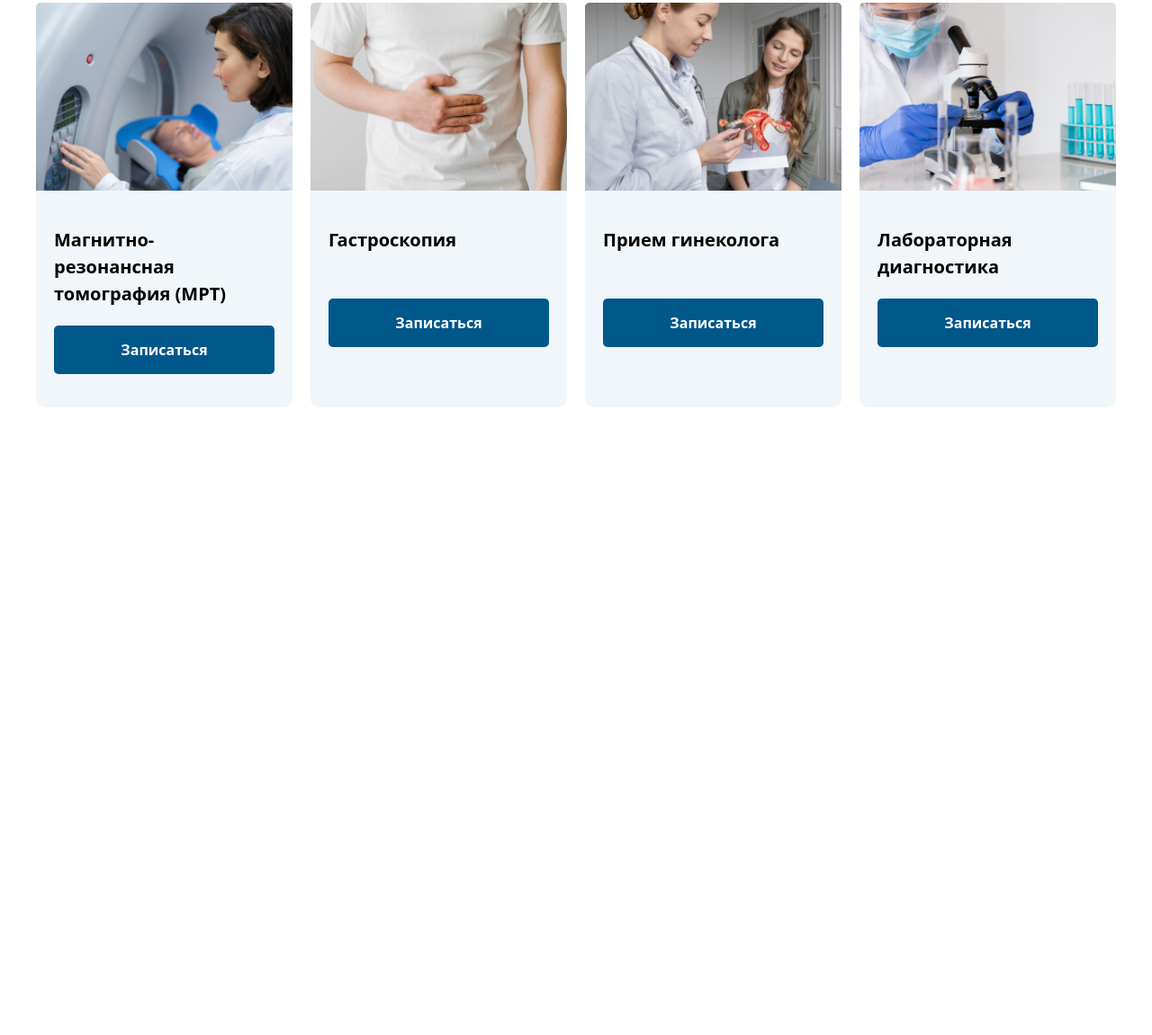
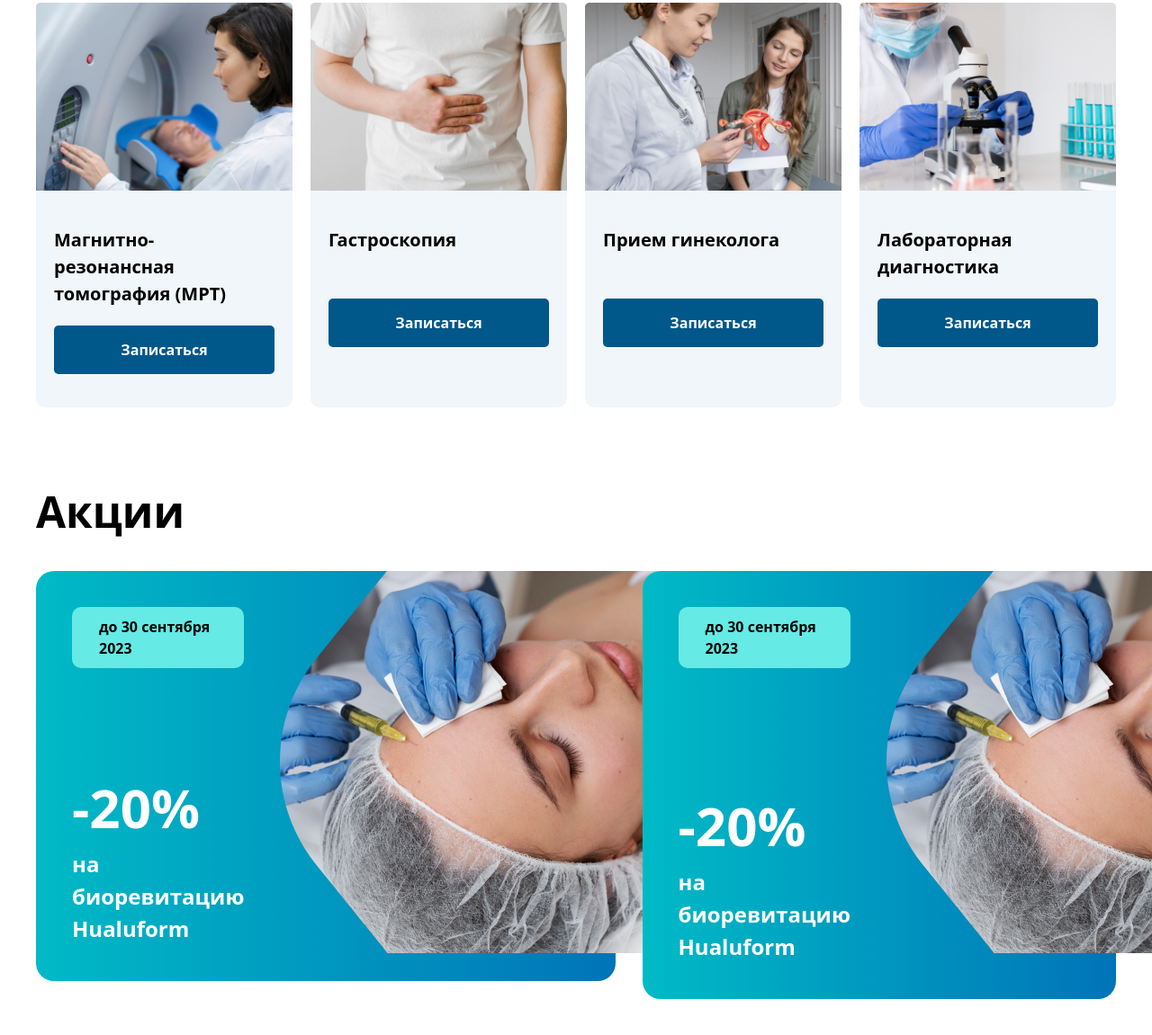
Before and after one commit to smuhriddin2006/Exam__Project, a website: page src/page2.html in a window 1280 px wide. Shown: the part 3558-4709 px from the top of the page at 90% size. Before the commit the page ends 4051 px from the top, so only its background shows below. Drawn offline with nearby package versions, Linux system fonts and the light colour scheme; files that its build step writes are made by us from their sources.

Commit message:
seventh section done by page2

```diff
--- a/src/page2.html
+++ b/src/page2.html
@@ -296,6 +296,32 @@
                 </div>
             </article>
         </section>
+
+        <section class="section7 p-[20px] lg:p-[40px] lg:max-w-[1500px] lg:m-auto">
+            <h1 class="text-[30px] font-[700] lg:text-[48px] pb-[30px]">Акции</h1>
+            <article class="flex items-start gap-[30px] w-[100%]">
+                <aside class="bg-gradient-to-r from-[#00BAC6] to-[#0074B8] flex flex-col lg:flex-row  items-center text-center lg:items-start lg:text-start lg:w-[55%] justify-between rounded-[20px]">
+                    <div class="flex items-start flex-col p-[40px] gap-[20px] lg:gap-[110px]">
+                        <p class="font-[700] py-[10px] px-[30px] rounded-[10px] bg-[#65EAE5]">до 30 сентября 2023</p>
+                        <div class="text-[white]">
+                            <h1 class="text-[60px] font-[700]">-20%</h1>
+                            <p class="text-[24px] font-[700]">на биоревитацию <br> Hualuform</p>
+                        </div>
+                    </div>
+                    <img src="./img_page2/image (61).png" alt="">
+                </aside>
+                <aside class="bg-gradient-to-r from-[#00BAC6] to-[#0074B8] lg:flex items-start lg:w-[45%] justify-between rounded-[20px] hidden ">
+                    <div class="flex items-start flex-col p-[40px] gap-[130px]">
+                        <p class="font-[700] py-[10px] px-[30px] rounded-[10px] bg-[#65EAE5]">до 30 сентября 2023</p>
+                        <div class="text-[white]">
+                            <h1 class="text-[60px] font-[700]">-20%</h1>
+                            <p class="text-[24px] font-[700]">на биоревитацию <br> Hualuform</p>
+                        </div>
+                    </div>
+                    <img src="./img_page2/image (62).png" alt="">
+                </aside>
+            </article>
+        </section>
     </main>
 </body>
 
```
Also changed, not shown: src/img_page2/image (61).png (added), src/img_page2/image (62).png (added).
